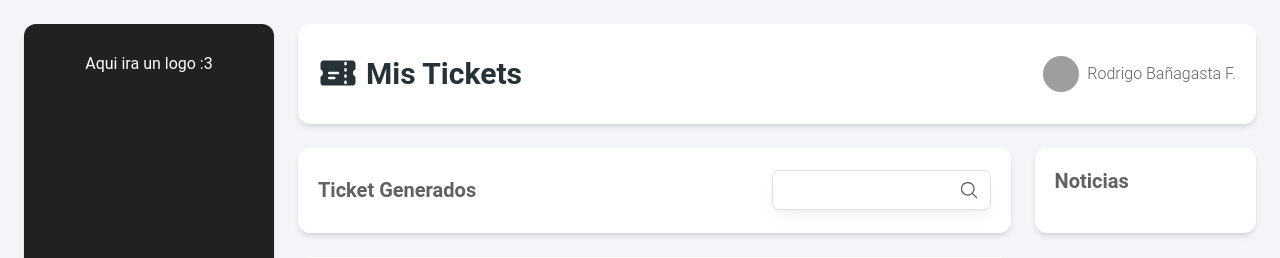
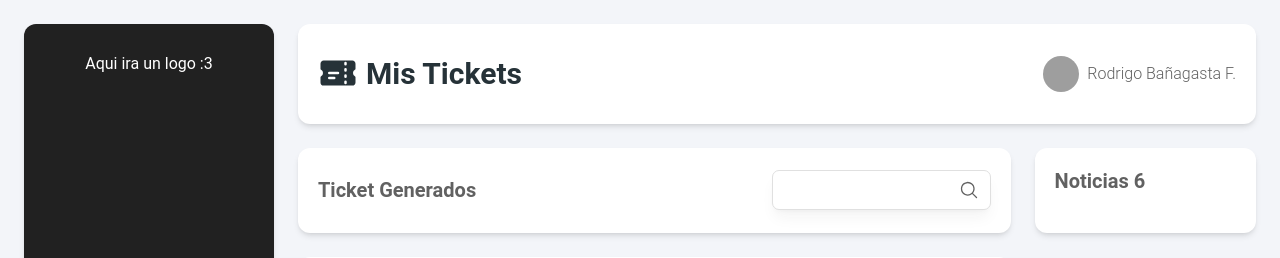
Before and after one commit to Sebastian-123-web/SystemTicket-frontend, a React (Vite) app: page /#/dashboard in a window 1280 px wide. Shown: the top 258 px of the page. Built offline with nearby package versions, Linux system fonts and the light colour scheme; sample sign-in values are in the browser's storage; grey boxes are pictures that could not be loaded.

Commit message:
RB | error en row-span- 4 y 6

```diff
--- a/src/page/DashboardUser/New/New.jsx
+++ b/src/page/DashboardUser/New/New.jsx
@@ -5,7 +5,7 @@ export const New = ({col,row}) => {
   return (
     <>
         <Card className={`col-span-${col} row-span-${row} p-5`}>
-            <Typography variant='h5'>Noticias</Typography>
+            <Typography variant='h5'>Noticias {row} </Typography>
         </Card>
     </>
   )
```
